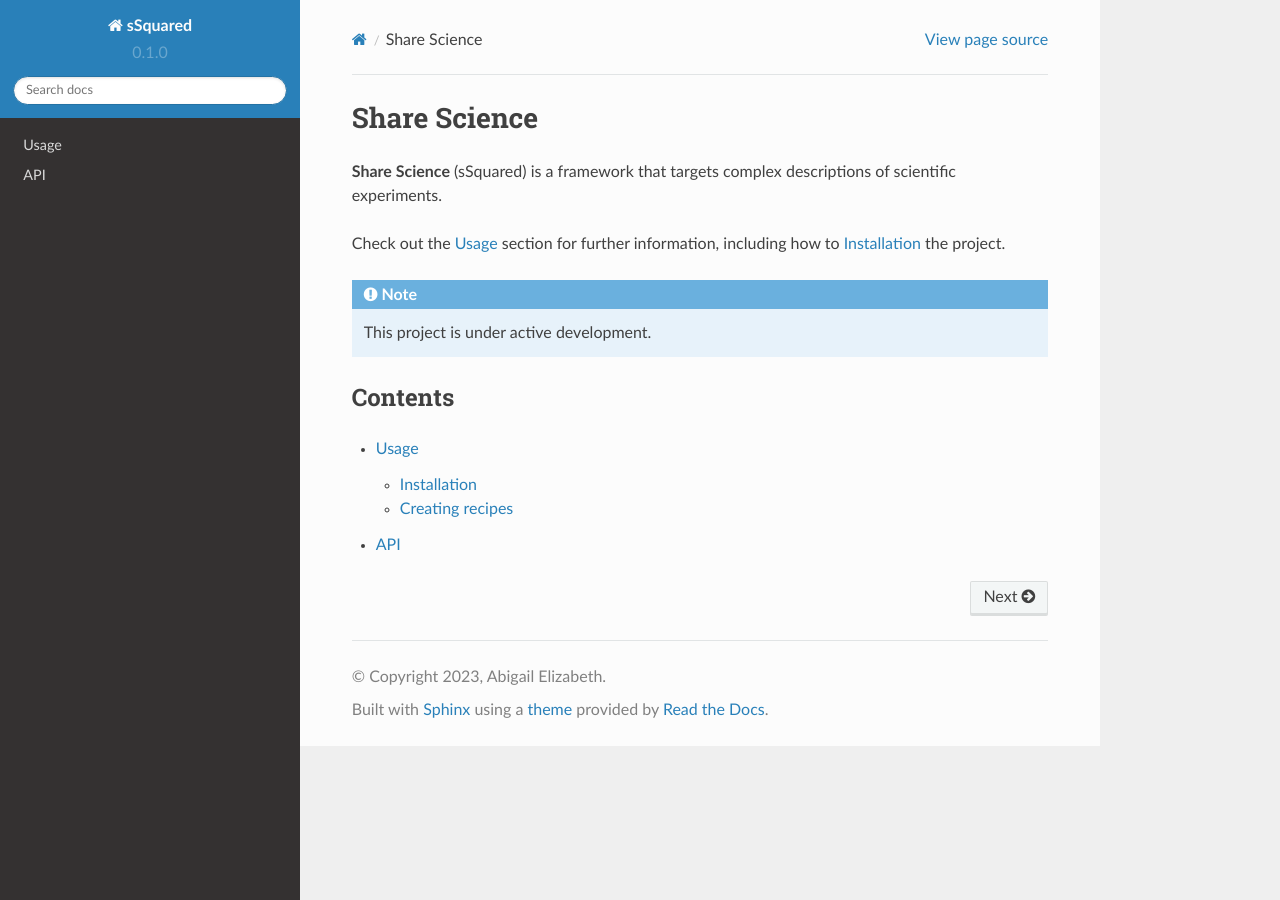
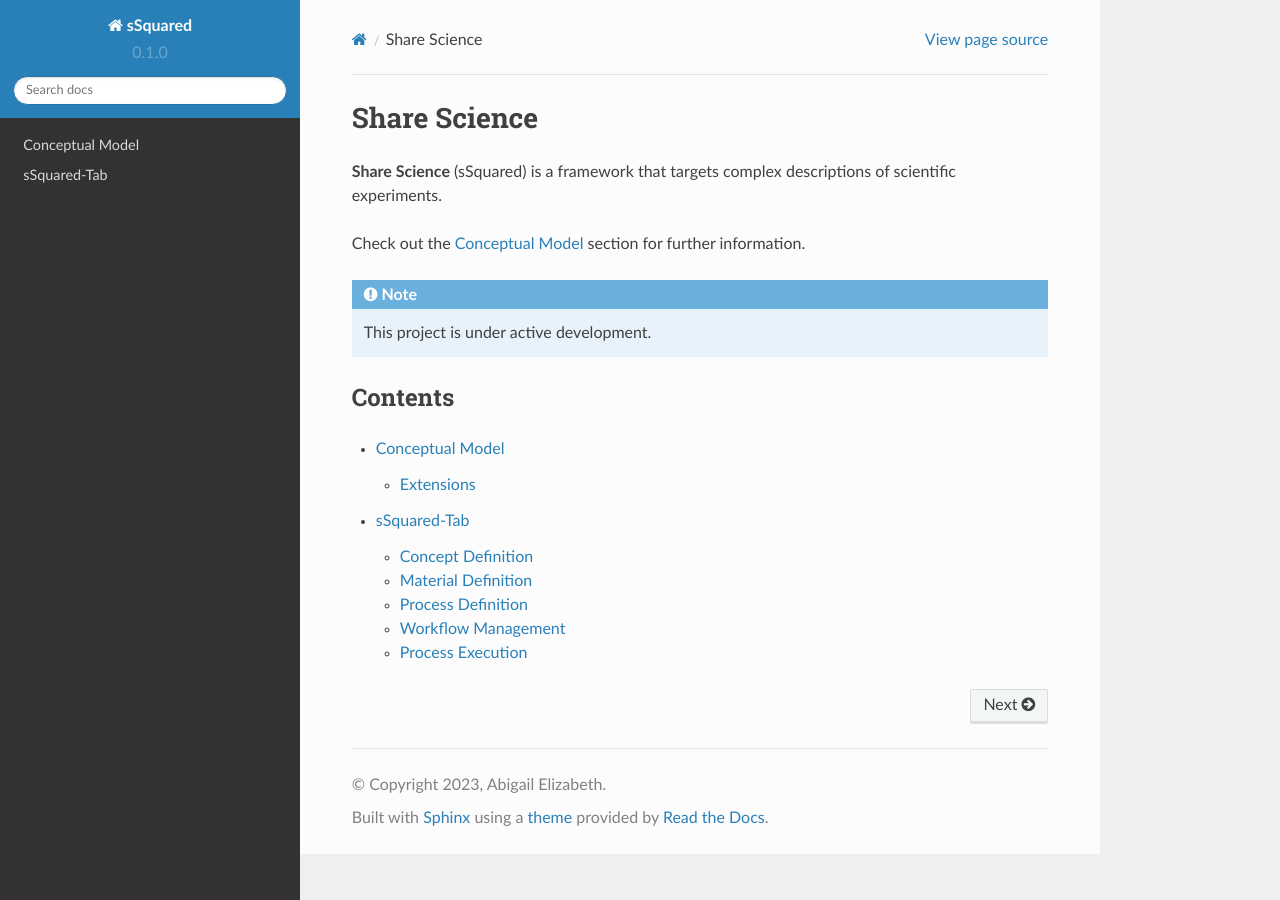
Before and after one commit to aemoore62/sSquare_docs, a Sphinx documentation site: the page built from docs/source/index.rst, in a window 1280 px wide. Built offline with Sphinx 7.4.7 and the Read the Docs theme 2.0.0, drawn with Linux system fonts in a browser that asks for light colours.

Commit message:
docs: add to toc

```diff
--- a/docs/source/index.rst
+++ b/docs/source/index.rst
@@ -4,8 +4,7 @@ Share Science
 **Share Science** (sSquared) is a framework that targets complex
 descriptions of scientific experiments.
 
-Check out the :doc:`usage` section for further information, including
-how to :ref:`installation` the project.
+Check out the :doc:`conceptual_model` section for further information.
 
 .. note::
 
@@ -16,5 +15,5 @@ Contents
 
 .. toctree::
 
-   usage
-   api
+   conceptual_model
+   ssquared_tab
```
